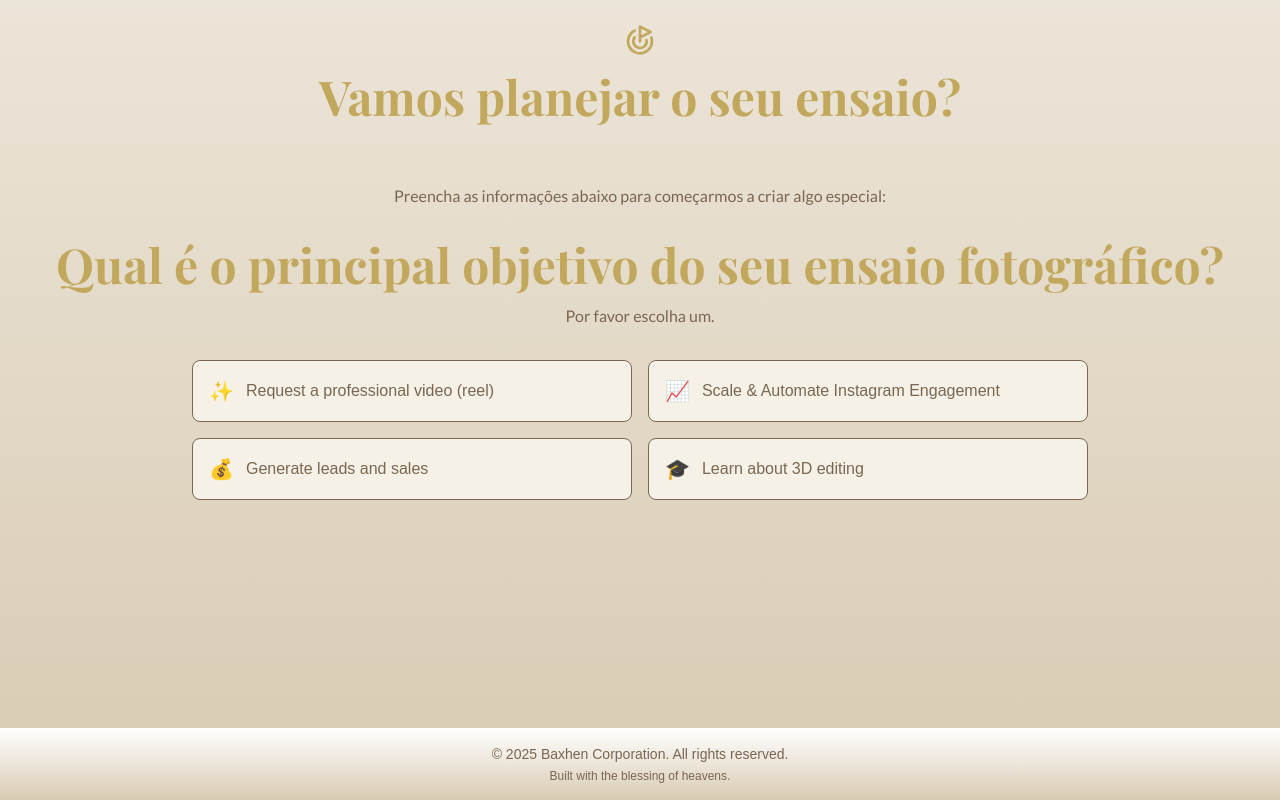
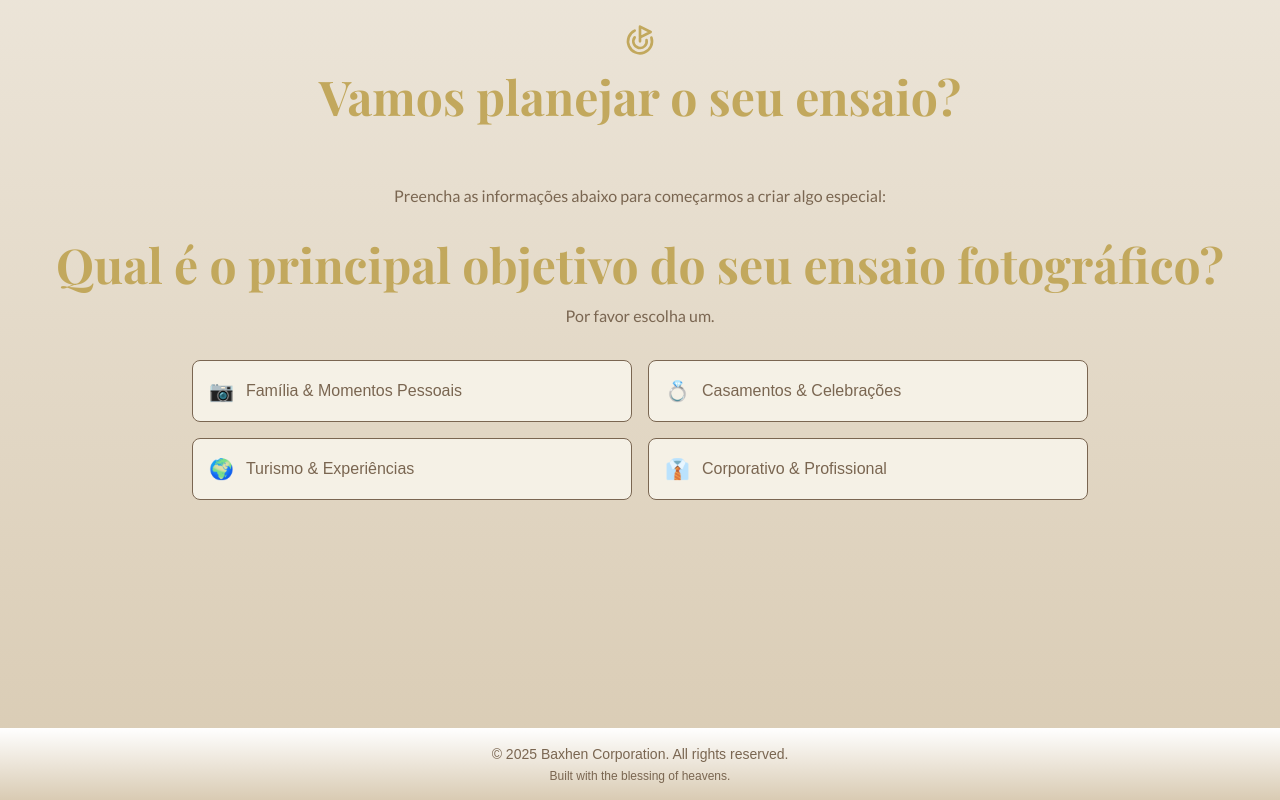
Before and after one commit to BAXHEN-CORPORATION/baxsell, a Next.js app: page / in a window 1280 px wide. Shown: the part 833-1633 px from the top of the page. Built offline with nearby package versions, Linux system fonts and the light colour scheme.

Commit message:
chore: update lead questions

```diff
--- a/src/components/Lead/index.tsx
+++ b/src/components/Lead/index.tsx
@@ -1,9 +1,7 @@
-import { Goal, GraduationCap, Star, TrendingUp } from "lucide-react";
-import React from "react";
+import { Goal } from "lucide-react";
 
 interface GoalType {
   id: number;
-  icon: typeof Goal;
   text: string;
   emoji: string;
 }
@@ -12,18 +10,20 @@ export default function Lead() {
   const goals: GoalType[] = [
     {
       id: 1,
-      icon: Star,
-      text: "Request a professional video (reel)",
-      emoji: "✨",
+      text: "Família & Momentos Pessoais",
+      emoji: "📷",
     },
     {
       id: 2,
-      icon: TrendingUp,
-      text: "Scale & Automate Instagram Engagement",
-      emoji: "📈",
+      text: "Casamentos & Celebrações",
+      emoji: "💍",
     },
-    { id: 3, icon: Star, text: "Generate leads and sales", emoji: "💰" },
-    { id: 4, icon: GraduationCap, text: "Learn about 3D editing", emoji: "🎓" },
+    { id: 3, text: "Turismo & Experiências", emoji: "🌍" },
+    {
+      id: 4,
+      text: "Corporativo & Profissional",
+      emoji: "👔",
+    },
   ];
 
   // const [selectedGoal, setSelectedGoal] = React.useState<number | null>(null);
```
